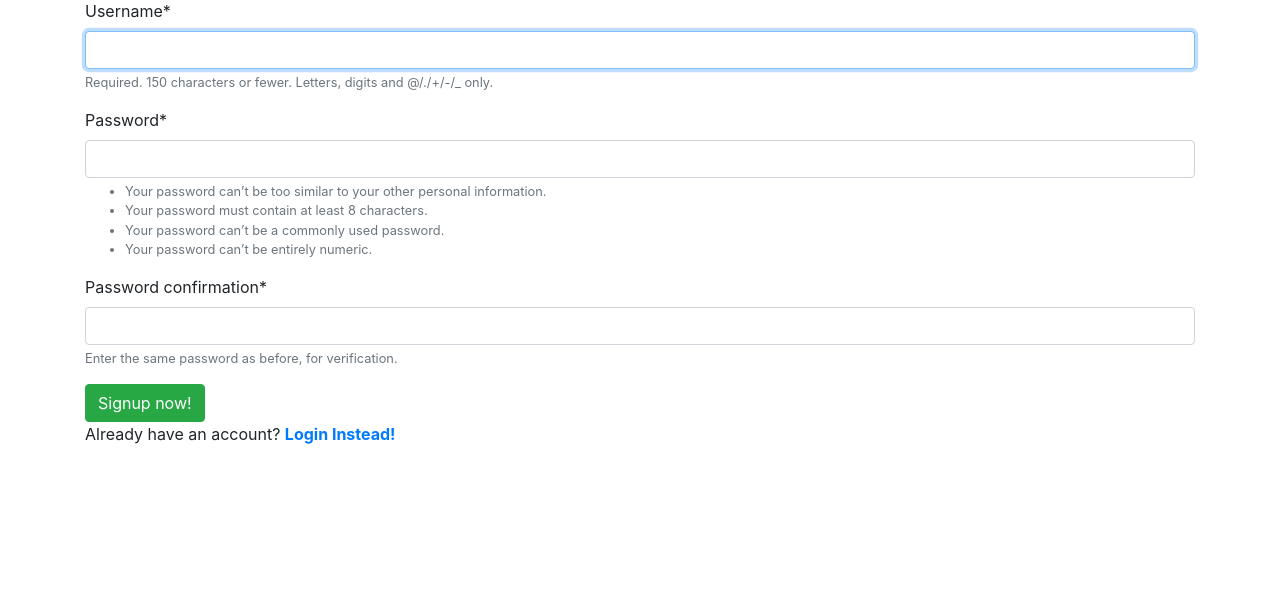
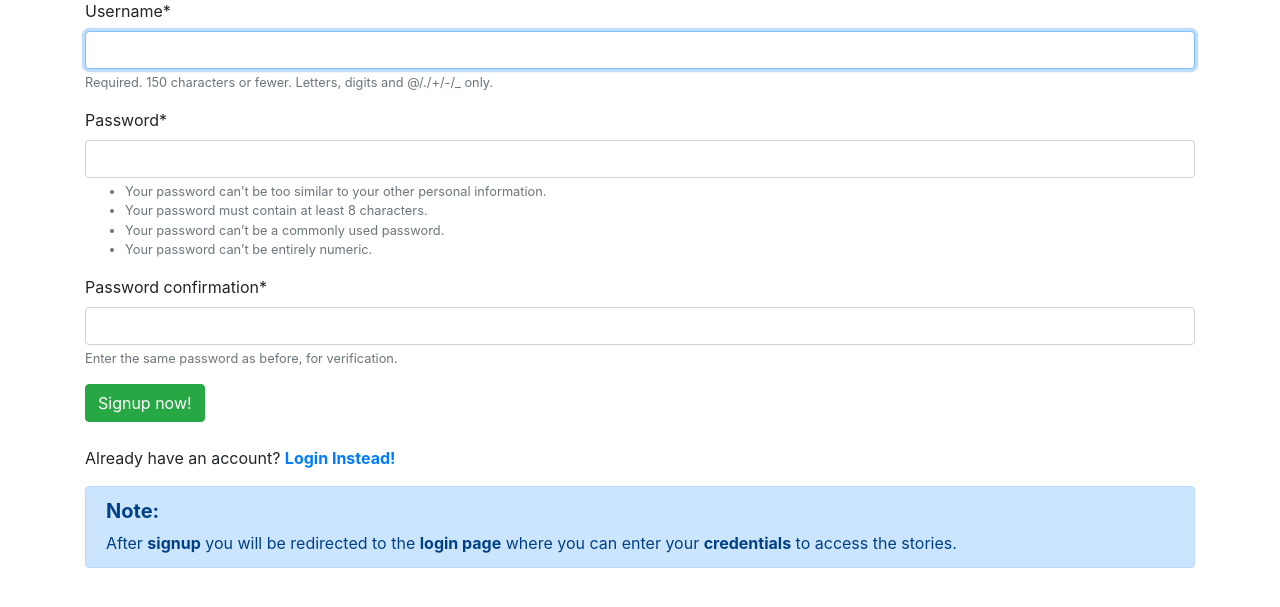
Before and after one commit to parth-singh71/readcount, a Django app: page /auth/signup/ in a window 1280 px wide. Shown: the part 57-664 px from the top of the page. Run offline with Django 3.2, Linux system fonts and the light colour scheme; some libraries are stand-ins or nearby versions.

Commit message:
Added alerts

```diff
--- a/authApp/templates/authApp/login.html
+++ b/authApp/templates/authApp/login.html
@@ -9,6 +9,6 @@
   {{ form|crispy }}
   <button class="btn btn-success" type="submit">Login to your account</button>
 </form>
-
+<br/>
 <p>Do not have an account? <a href="{% url 'signup' %}"><b>Signup Instead!</b></a></p>
 {% endblock body %}
--- a/authApp/templates/authApp/signup.html
+++ b/authApp/templates/authApp/signup.html
@@ -8,6 +8,11 @@
     {{ form|crispy }}
     <button class="btn btn-success" type="submit">Signup now!</button>
 </form>
-
+<br/>
 <p>Already have an account? <a href="{% url 'login' %}"><b>Login Instead!</b></a></p>
+<div class="alert alert-primary" role="alert">
+    <h5><b>Note:</b></h5>
+    After <b>signup</b> you will be redirected to the <b>login page</b> where you can enter your <b>credentials</b> to access the stories.
+</div>
+<br/>
 {% endblock body %}
--- a/authApp/views.py
+++ b/authApp/views.py
@@ -12,8 +12,7 @@ def signup_view(request):
         if form.is_valid():
             form.save()
             username = form.cleaned_data.get('username')
-            messages.success(
-                request, f'Your account has been created! Please login to continue.')
+            messages.success(request, f'Your account has been created! Please login to continue.')
             return redirect('login')
     else:
         form = RegistrationForm()
```
Also changed, not shown: stories/templates/stories/single_story.html (+8 -1 lines), stories/views.py (+1 -12 lines), read_count_system/settings.py (line endings or trailing spaces).
